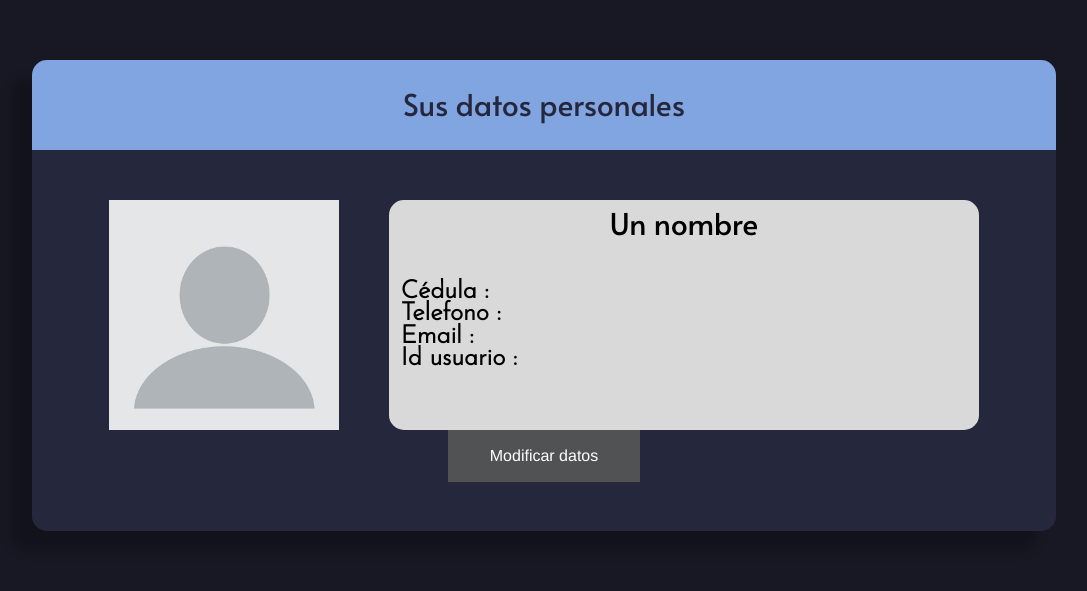
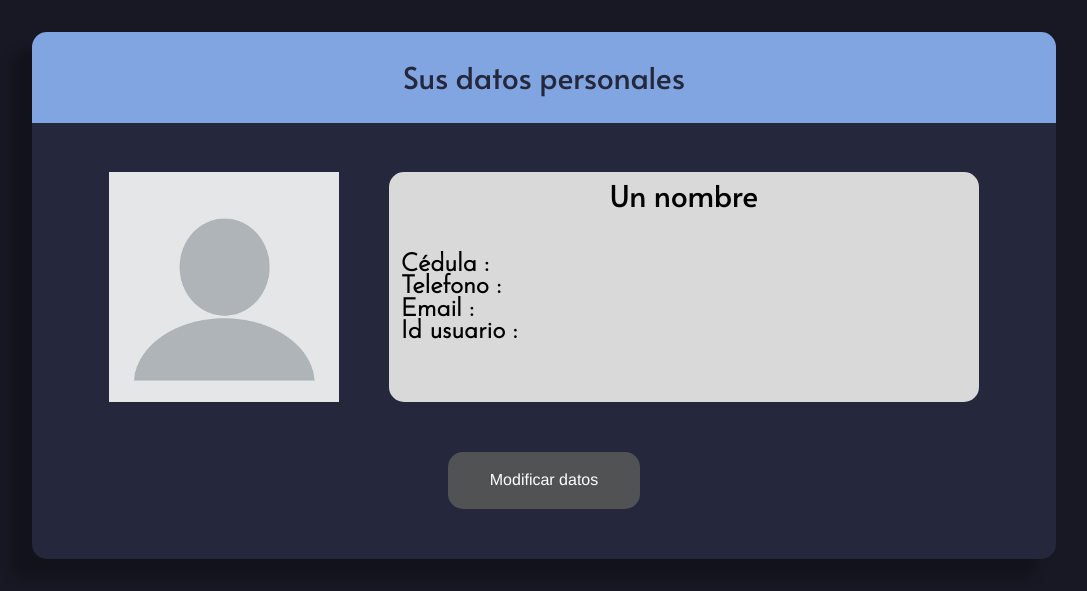
Before and after one commit to PormanEdu193/proyectoApps, a PHP site: page /views/Usuario/Usuario__Perfil.php in a window 1280 px wide. Shown: the part 209-800 px from the top of the page, without its empty margins (96-1183 px from the left). Run offline with PHP 8.4, Linux system fonts and the light colour scheme; lists and menus that the app fills with data are empty.

Commit message:
[Modificando] interfaz perfil

```diff
--- a/assets/css/Usuario__Panel_Contenido.css
+++ b/assets/css/Usuario__Panel_Contenido.css
@@ -34,7 +34,7 @@
 	justify-content:center;
 	align-items:center;
     flex-direction: column;
-    gap: 20%;
+    gap: 3.125rem;
 }
 
 
--- a/assets/css/boton.css
+++ b/assets/css/boton.css
@@ -4,4 +4,11 @@
     padding: 1.06rem 2.62rem;
     background-color: #505253;
     color: #ffffff;
+    border-radius: 15px;
 }
+
+.boton:hover{
+    cursor: pointer;
+    background-color: #31ada1;
+    color: var(--Color-Panel-contenido__contenido);
+}
--- a/views/Usuario/Usuario__Perfil.php
+++ b/views/Usuario/Usuario__Perfil.php
@@ -71,7 +71,7 @@
                         </div>
                     </div>
                 </section>
-                <button class="boton">Modificar datos</button>
+                <a class="boton" href="#">Modificar datos</a>
             </div>
         </section>
     </main>
```
